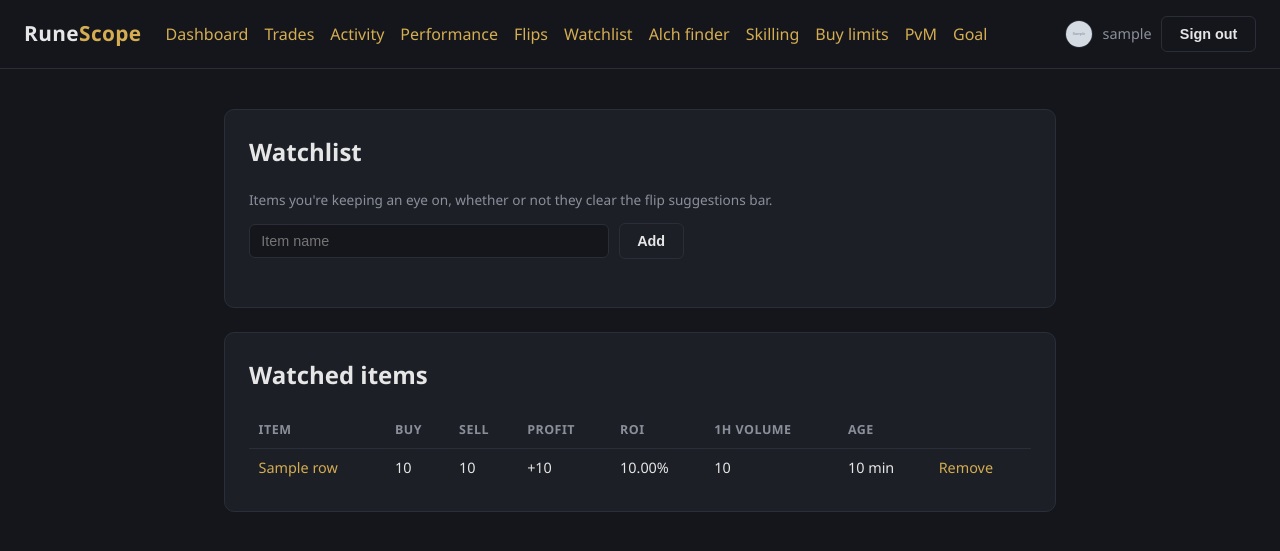
After one commit to Wolklaw/OSRS-Toolkit, a FastAPI app: template src/toolkit_web/templates/watchlist.html in a window 1280 px wide. The commit adds this page. Shown: the top 551 px of the page. Run offline with FastAPI, Linux system fonts and the light colour scheme; the template is opened without the code that fills it: most values are stand-ins (such as "Sample title", 1, 10 or a date in 2020); grey boxes marked "Sample" are stand-in pictures.

Commit message:
Add a Watchlist page

```diff
--- a/src/toolkit_web/accounts_db.py
+++ b/src/toolkit_web/accounts_db.py
@@ -50,6 +50,16 @@ CREATE TABLE IF NOT EXISTS trade_character (
     trade_id        INTEGER NOT NULL,
     character_id    INTEGER NOT NULL REFERENCES character(character_id) ON DELETE CASCADE,
     PRIMARY KEY (discord_user_id, trade_id)
+);
+
+-- An item someone wants to keep an eye on without it having to clear GE Flipper's own ranking
+-- bar. Just the id: the name and every price on the watchlist page comes from the live market
+-- snapshot at render time, the same as everywhere else prices are shown.
+CREATE TABLE IF NOT EXISTS watchlist_item (
+    discord_user_id TEXT NOT NULL REFERENCES account(discord_user_id) ON DELETE CASCADE,
+    item_id         INTEGER NOT NULL,
+    added_at        TEXT NOT NULL,
+    PRIMARY KEY (discord_user_id, item_id)
 );
 """
 
@@ -263,6 +273,35 @@ class AccountsDB:
             ).fetchall()
         return {row["trade_id"]: row["character_id"] for row in rows}
 
+    # -- watchlist -----------------------------------------------------------------------
+
+    def add_watchlist_item(self, discord_user_id: str, item_id: int) -> bool:
+        """Returns False rather than raising when the item is already watched — the caller
+        decides what, if anything, to tell the user about that, the same way ``add_character``
+        leaves that call to its caller."""
+        with self._transaction() as connection:
+            cursor = connection.execute(
+                "INSERT OR IGNORE INTO watchlist_item (discord_user_id, item_id, added_at)"
+                " VALUES (?, ?, ?)",
+                (discord_user_id, item_id, _stamp()),
+            )
+            return cursor.rowcount > 0
+
+    def list_watchlist_item_ids(self, discord_user_id: str) -> list[int]:
+        with self._transaction() as connection:
+            rows = connection.execute(
+                "SELECT item_id FROM watchlist_item WHERE discord_user_id = ? ORDER BY added_at",
+                (discord_user_id,),
+            ).fetchall()
+        return [row["item_id"] for row in rows]
+
+    def remove_watchlist_item(self, discord_user_id: str, item_id: int) -> None:
+        with self._transaction() as connection:
+            connection.execute(
+                "DELETE FROM watchlist_item WHERE discord_user_id = ? AND item_id = ?",
+                (discord_user_id, item_id),
+            )
+
 
 def _row_to_account(row: sqlite3.Row) -> Account:
     return Account(
--- a/src/toolkit_web/app.py
+++ b/src/toolkit_web/app.py
@@ -26,7 +26,7 @@ from osrs_toolkit.journal_presentation import PERIOD_FILTERS
 from osrs_toolkit.market import MarketDataError
 from osrs_toolkit.performance import by_item, by_strategy, calibration, realized_results, summarize
 from osrs_toolkit.pvm import assess_all, estimate_gp_per_hour
-from osrs_toolkit.ranking import STRATEGIES, plan_flip_portfolio, rank_flips
+from osrs_toolkit.ranking import STRATEGIES, ge_tax, offer_targets, plan_flip_portfolio, rank_flips
 from osrs_toolkit.runelite_sync import ge_offer_status_label
 from osrs_toolkit.supplies_report import supplies_spend_rows, total_supplies_spend
 from osrs_toolkit.savings_goal import (
@@ -354,6 +354,76 @@ def create_app(settings: Settings | None = None) -> FastAPI:
                 "candidates": [serialize(candidate) for candidate in candidates[:30]],
             },
         )
+
+    @app.get("/watchlist", response_class=HTMLResponse)
+    def watchlist_page(
+        request: Request,
+        account: Account = CurrentAccount,
+        active: str | None = ActiveCharacter,
+    ) -> HTMLResponse:
+        context = {"account": account, **character_switcher_context(account, active)}
+        try:
+            mappings, points = market.snapshot()
+        except MarketDataError:
+            return templates.TemplateResponse(
+                request, "watchlist.html", {**context, "market_unavailable": True}
+            )
+        point_by_id = {point.item_id: point for point in points}
+        now = int(datetime.now(UTC).timestamp())
+        rows = []
+        for item_id in accounts.list_watchlist_item_ids(account.discord_user_id):
+            item, point = mappings.get(item_id), point_by_id.get(item_id)
+            if item is None or point is None:
+                # Delisted, or not yet in this snapshot — nothing priceable to show for it
+                # right now, but the watch itself is untouched and reappears once it prices.
+                continue
+            buy_price, sell_price = offer_targets(point)
+            profit = sell_price - buy_price - ge_tax(sell_price)
+            rows.append(
+                {
+                    "item_id": item_id,
+                    "name": item.name,
+                    "buy_price": buy_price,
+                    "sell_price": sell_price,
+                    "profit": profit,
+                    "roi": profit / buy_price * 100 if buy_price else 0.0,
+                    "volume_1h": point.volume_1h,
+                    "age_minutes": max(0, now - min(point.high_time, point.low_time)) // 60,
+                }
+            )
+        rows.sort(key=lambda row: row["name"])
+        return templates.TemplateResponse(
+            request,
+            "watchlist.html",
+            {**context, "market_unavailable": False, "rows": rows},
+        )
+
+    @app.post("/api/watchlist", status_code=201)
+    def add_watchlist_item(payload: dict, account: Account = CurrentAccount) -> dict:
+        name = payload.get("name")
+        if not isinstance(name, str) or not name.strip():
+            raise HTTPException(status_code=422, detail="name is required")
+        try:
+            mappings, _points = market.snapshot()
+        except MarketDataError:
+            raise HTTPException(
+                status_code=502, detail="Could not reach live prices — try again shortly."
+            ) from None
+        typed = name.strip().casefold()
+        match = next((item for item in mappings.values() if item.name.casefold() == typed), None)
+        if match is None:
+            raise HTTPException(status_code=404, detail=f'No item found named "{name.strip()}".')
+        added = accounts.add_watchlist_item(account.discord_user_id, match.item_id)
+        if not added:
+            raise HTTPException(
+                status_code=409, detail=f"{match.name} is already on your watchlist."
+            )
+        return {"ok": True, "item_id": match.item_id, "name": match.name}
+
+    @app.delete("/api/watchlist/{item_id}")
+    def remove_watchlist_item(item_id: int, account: Account = CurrentAccount) -> dict:
+        accounts.remove_watchlist_item(account.discord_user_id, item_id)
+        return {"ok": True}
 
     @app.get("/alch", response_class=HTMLResponse)
     def alch_page(
--- a/src/toolkit_web/templates/base.html
+++ b/src/toolkit_web/templates/base.html
@@ -135,6 +135,7 @@
         <a href="/activity">Activity</a>
         <a href="/performance">Performance</a>
         <a href="/flips">Flips</a>
+        <a href="/watchlist">Watchlist</a>
         <a href="/alch">Alch finder</a>
         <a href="/skilling">Skilling</a>
         <a href="/buy-limits">Buy limits</a>
--- /dev/null
+++ b/src/toolkit_web/templates/watchlist.html
@@ -0,0 +1,91 @@
+{% extends "base.html" %}
+{% block content %}
+
+<div class="panel">
+  <h2 style="margin-top:0">Watchlist</h2>
+  <p class="hint">Items you're keeping an eye on, whether or not they clear the flip suggestions bar.</p>
+  <div class="row">
+    <input type="text" id="watchlist-item-name" placeholder="Item name" autocomplete="off">
+    <button class="button secondary" onclick="addWatchlistItem()">Add</button>
+  </div>
+  <div class="status-msg" id="watchlist-status"></div>
+</div>
+
+{% if market_unavailable %}
+<div class="panel">
+  <div class="empty">Live prices couldn't be reached just now — try again shortly.</div>
+</div>
+{% else %}
+
+<div class="panel">
+  <h2 style="margin-top:0">Watched items</h2>
+  {% if rows %}
+  <table>
+    <thead>
+      <tr>
+        <th>Item</th>
+        <th>Buy</th>
+        <th>Sell</th>
+        <th>Profit</th>
+        <th>ROI</th>
+        <th>1h volume</th>
+        <th>Age</th>
+        <th></th>
+      </tr>
+    </thead>
+    <tbody>
+      {% for row in rows %}
+      <tr>
+        <td><a href="/item/{{ row.item_id }}">{{ row.name }}</a></td>
+        <td>{{ "{:,}".format(row.buy_price) }}</td>
+        <td>{{ "{:,}".format(row.sell_price) }}</td>
+        <td class="{{ 'positive' if row.profit >= 0 else 'negative' }}">{{ "{:+,}".format(row.profit) }}</td>
+        <td>{{ "%.2f"|format(row.roi) }}%</td>
+        <td>{{ "{:,}".format(row.volume_1h) }}</td>
+        <td>{{ row.age_minutes }} min</td>
+        <td><a href="#" onclick="removeWatchlistItem({{ row.item_id }}); return false;">Remove</a></td>
+      </tr>
+      {% endfor %}
+    </tbody>
+  </table>
+  {% else %}
+  <div class="empty">Nothing on your watchlist yet.</div>
+  {% endif %}
+</div>
+
+{% endif %}
+{% endblock %}
+
+{% block scripts %}
+<script>
+  async function addWatchlistItem() {
+    const status = document.getElementById('watchlist-status');
+    const input = document.getElementById('watchlist-item-name');
+    const name = input.value.trim();
+    if (!name) { return; }
+    try {
+      const response = await fetch('/api/watchlist', {
+        method: 'POST',
+        headers: { 'Content-Type': 'application/json' },
+        body: JSON.stringify({ name }),
+      });
+      const body = await response.json();
+      if (!response.ok) {
+        status.textContent = body.detail || 'Could not add that item.';
+        status.className = 'status-msg error';
+        return;
+      }
+      input.value = '';
+      location.reload();
+    } catch (error) {
+      status.textContent = 'Could not reach the server — try again in a moment.';
+      status.className = 'status-msg error';
+    }
+  }
+
+  async function removeWatchlistItem(itemId) {
+    await fetch(`/api/watchlist/${itemId}`, { method: 'DELETE' });
+    location.reload();
+  }
+</script>
+{% endblock %}
```
Also changed, not shown: tests/test_flips_and_buy_limits.py (+40 -0 lines).
